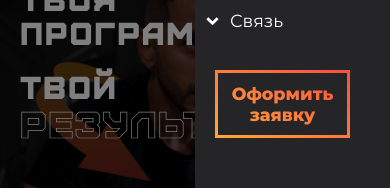
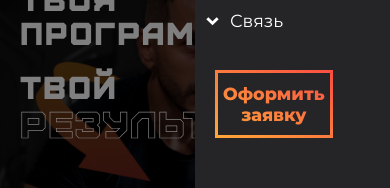
Before and after one commit to levrozhkov-dev/fitness-trainer-react, a React (Create React App) app: page / in a window 390 px wide. Both pictures are taken after a click on the button 350 px from the left and 30 px from the top of the page. Shown: the part 192-380 px from the top of the page. Built offline with nearby package versions, Linux system fonts and the light colour scheme.

Commit message:
Mobile fixes

```diff
--- a/src/components/HamburgerMenu/HamburgerMenu.css
+++ b/src/components/HamburgerMenu/HamburgerMenu.css
@@ -69,7 +69,7 @@
 }
 
 .proposal__mobile {
-  margin: 20px 40px 20px 20px;
+  margin: 20px;
   padding: 10px 5px;
 }
 
--- a/src/components/HamburgerMenu/HamburgerMenu.jsx
+++ b/src/components/HamburgerMenu/HamburgerMenu.jsx
@@ -121,7 +121,7 @@ const HamburgerMenu = () => {
               </span>
             </li>
             <li className="header__menu-item header__menu-item__mobile">
-              <a onClick={() => setIsOpen(!isOpen)} className="header__menu-link header__menu-item_proposal proposal__mobile" href="#form">Оформить заявку</a>
+              <a onClick={() => setIsOpen(!isOpen)} className="header__menu-link header__menu-item_proposal proposal__mobile" href="#form">Оформить<br/>заявку</a>
             </li>
           </ul>
         </nav>
--- a/src/components/Message/Message.css
+++ b/src/components/Message/Message.css
@@ -1,6 +1,6 @@
 .notification-block {
   width: 100%;
-  padding: 116px 20px;
+  padding: 112px 20px;
   background-color: var(--main-background);
   background-image: url(../../assets/message_bg.png);
   background-repeat: no-repeat;
```
